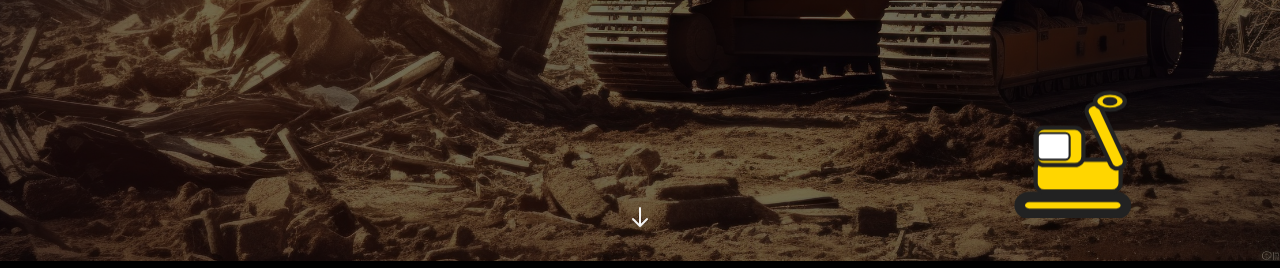
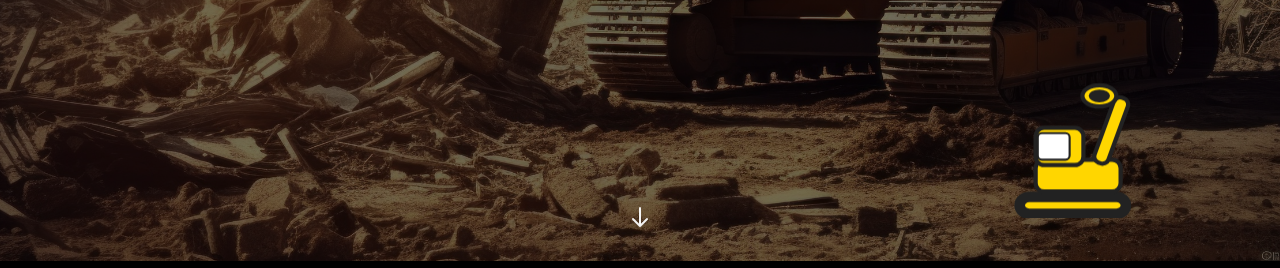
Before and after one commit to VeveCambor/build-company, a Next.js app: page / in a window 1280 px wide. Shown: the part 539-807 px from the top of the page. Built offline with nearby package versions, Linux system fonts and the light colour scheme.

Commit message:
Change styles for svg and add new background image.

```diff
--- a/src/app/components/Services.tsx
+++ b/src/app/components/Services.tsx
@@ -65,10 +65,10 @@ const Services = ({ services }: ServicesProps) => {
                 <rect x="90" y="55" width="45" height="35" rx="8" fill="#FFD600" stroke="#222" strokeWidth="4" />
                 <rect x="92" y="60" width="30" height="25" rx="4" fill="#fff" stroke="#222" strokeWidth="2" />
                 {/* Rameno */}
-                <rect x="150" y="20" width="14" height="65" rx="6" fill="#FFD600" stroke="#222" strokeWidth="4" transform="rotate(-25 180 60)" />
+                <rect x="155" y="35" width="14" height="65" rx="6" fill="#FFD600" stroke="#222" strokeWidth="4" transform="rotate(20 190 60)" />
                 {/* Lžíce */}
-                <ellipse cx="160" cy="30" rx="14" ry="8" fill="#FFD600" stroke="#222" strokeWidth="4" />
-                <ellipse cx="160" cy="30" rx="7" ry="4" fill="#222" />
+                <ellipse cx="150" cy="25" rx="16" ry="10" fill="#FFD600" stroke="#222" strokeWidth="4" />
+                <ellipse cx="150" cy="25" rx="10" ry="6" fill="#222" />
               </svg>
             </div>
             <div className="mb-20 md:mb-24">
```
Also changed, not shown: 1 other file (tests, documents, lock files or other folders).
